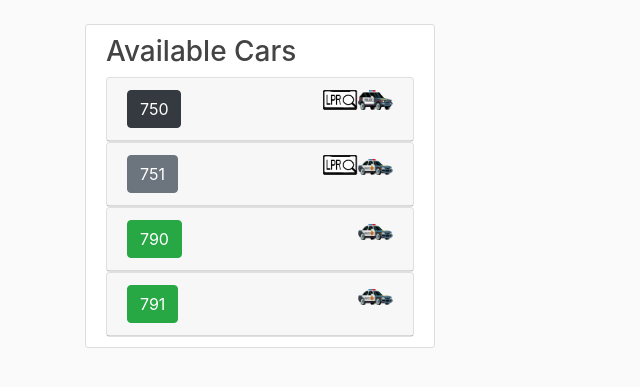
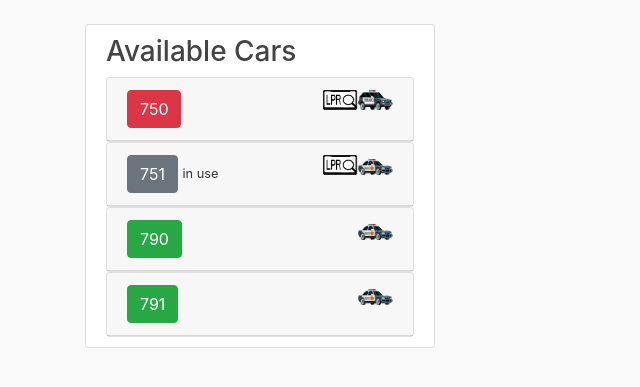
Before and after one commit to tdhillon-552/vTrakproj, a Django app: page / in a window 1280 px wide. Shown: the part 56-443 px from the top of the page, without its empty margins (0-640 px from the left). Run offline with Django 3.2, Linux system fonts and the light colour scheme; data comes from the database, SQL or seed files in the repository; both versions use the stored data as it was after the commit; some libraries are stand-ins or nearby versions.

Commit message:
fresh start

```diff
--- a/vTrak/templates/vTrak/home.html
+++ b/vTrak/templates/vTrak/home.html
@@ -18,7 +18,7 @@
                                     <div class="card">
                                         <div class="card-header" role="tab" id="headingOne">
                                         {% if veh.status_id == 2 %}
-                                            <button class="btn btn-dark" data-toggle="collapse" href="#collapseInfo{{ veh.id }}" aria-expanded="true"
+                                            <button class="btn btn-danger" data-toggle="collapse" href="#collapseInfo{{ veh.id }}" aria-expanded="true"
                                                     aria-controls="collapse{{ veh.id }}">
                                                 {{ veh.vehnum }}
                                             </button>
@@ -27,6 +27,7 @@
                                                     aria-controls="collapse{{ veh.id }}">
                                                 {{ veh.vehnum }}
                                             </button>
+                                            <small>in use</small>
                                             {% elif veh.status_id == 1 %}
                                             <button class="btn btn-success" data-toggle="collapse" href="#collapseInfo{{ veh.id }}" aria-expanded="true"
                                                     aria-controls="collapse{{ veh.id }}">
--- a/vTrak/views.py
+++ b/vTrak/views.py
@@ -8,7 +8,7 @@ def home(request):
     form = ActivityForm(request.POST or None)
     if form.is_valid():
         print("Console Log: Vehicle " + form.cleaned_data['vehnum'] + " is being checked out.")
-        Vehicletable.objects.filter(vehnum=form.cleaned_data['vehnum']).update(status_id='2')
+        Vehicletable.objects.filter(vehnum=form.cleaned_data['vehnum']).update(status_id='3')
         dbsave = Activitytable.objects.create(**form.cleaned_data)
         form = ActivityForm()
     content = {
```
Also changed, not shown: db.sqlite3.
